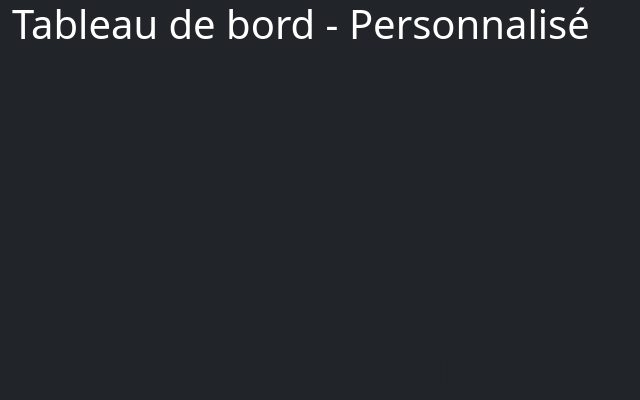
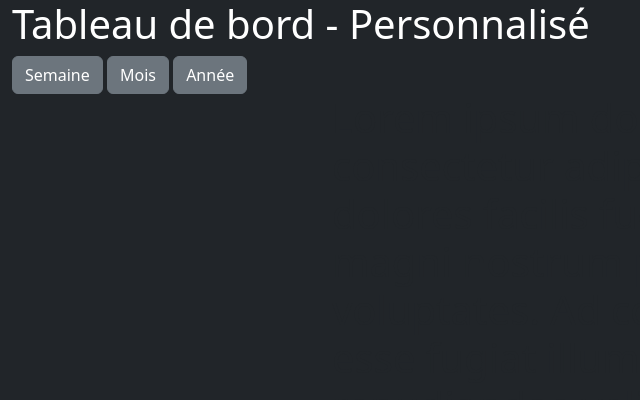
Before and after one commit to Mathias92-cmd/TableauDeBord, a Django app: page / in a window 1280 px wide. Shown: the top 400 px of the page, without its empty margins (0-640 px from the left). Run offline with Django 5.2, Linux system fonts and the light colour scheme; data that the repository does not hold is empty; parts of the project's set-up code (start-up, migrations or seed data) failed here and were passed over.

Commit message:
Modif des couleurs des boutons

```diff
--- a/src/DashboardDevise/urls.py
+++ b/src/DashboardDevise/urls.py
@@ -16,11 +16,12 @@ Including another URLconf
 """
 from django.contrib import admin
 from django.urls import path
+from setuptools.extern import names
 
 from devise.views import dashboard
 
 urlpatterns = [
     path('', dashboard, name='home'),
-    path("days=<int:days_range>&currencies=<str:currencies>" , dashboard),
+    path("days=<int:days_range>&currencies=<str:currencies>" , dashboard, name='home'),
     path('admin/', admin.site.urls),
 ]
--- a/src/devise/templates/devise/index.html
+++ b/src/devise/templates/devise/index.html
@@ -12,6 +12,9 @@
         <div class="row">
             <div class="col">
                 <h1 class="text-white">Tableau de bord - {{ page_label }} </h1>
+                <a href="{% url 'home' days_range=7 currencies=currencies %}" class="btn {% if page_label == 'Semaine' %} btn-info {% else %}btn-secondary{% endif %}">Semaine </a>
+                <a href="{% url 'home' days_range=30 currencies=currencies %}" class="btn {% if page_label == 'Mois' %} btn-info {% else %}btn-secondary{% endif %}">Mois </a>
+                <a href="{% url 'home' days_range=365 currencies=currencies %}" class="btn {% if page_label == 'Année' %} btn-info {% else %}btn-secondary{% endif %}">Année </a>
             </div>
         </div>
         <div class="row justify-content-center">
--- a/src/devise/views.py
+++ b/src/devise/views.py
@@ -11,4 +11,5 @@ def dashboard(request, days_range=60 , currencies="USD"):
 
     return render(request, "devise/index.html" , context={"data": rates ,
                                                                         "days_labels": days ,
+                                                                        "currencies": currencies,
                                                                         "page_label": page_label})
```
